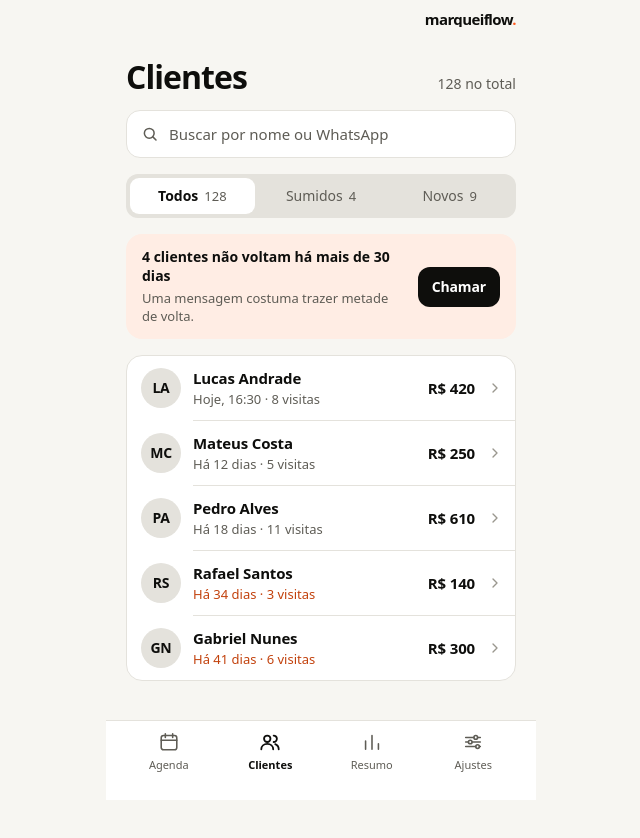
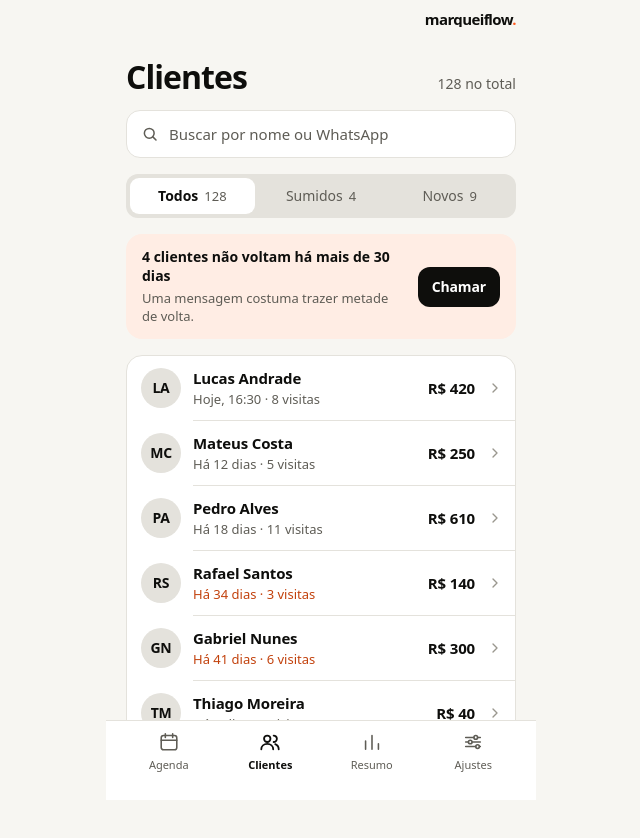
Before and after one commit to KauaCasella/marqueiflow, a React (Vite) app in the folder frontend/: page /painel/clientes in a window 1280 px wide. Shown: the top 838 px of the page, without its empty margins (319-959 px from the left). Before the commit the page ends 800 px from the top, so only its background shows below. Built offline with nearby package versions, Linux system fonts and the light colour scheme.

Commit message:
CLT-01: filtro Todos, Sumidos e Novos muda a lista de clientes (somente tela)

```diff
--- a/frontend/src/presentation/components/clientes/ListaClientes.jsx
+++ b/frontend/src/presentation/components/clientes/ListaClientes.jsx
@@ -4,7 +4,7 @@ import setaIcon from "@/presentation/assets/icons/seta-direita-16-clara.svg";
 
 /**
  * Lista de clientes: iniciais, última visita, total gasto.
- * clientes: { id, iniciais, nome, ultimaVisita, total, sumido? }.
+ * clientes: { id, iniciais, nome, ultimaVisita, total, sumido?, novo? }.
  * sumido: a linha da última visita fica em laranja.
  */
 export function ListaClientes({ clientes, onAbrir }) {
--- a/frontend/src/presentation/components/clientes/clientesExemplo.js
+++ b/frontend/src/presentation/components/clientes/clientesExemplo.js
@@ -48,6 +48,16 @@ export const CLIENTES = [
     total: "R$ 300",
     sumido: true,
   },
+  {
+    id: 6,
+    iniciais: "TM",
+    nome: "Thiago Moreira",
+    whatsapp: "(19) 9 9567-8901",
+    ultimaVisita: "Há 3 dias · 1 visita",
+    visitas: 1,
+    total: "R$ 40",
+    novo: true,
+  },
 ];
 
 /** Cliente de exemplo pelo id da rota; undefined se não existir. */
--- a/frontend/src/presentation/pages/painel/ClientesPage.jsx
+++ b/frontend/src/presentation/pages/painel/ClientesPage.jsx
@@ -1,5 +1,6 @@
 // CLT-01 — Clientes (só a tela; dados de exemplo do Figma)
 // A busca filtra a lista pelo nome (sem ligar para acentos ou maiúsculas) ou pelo WhatsApp.
+// O filtro mostra todos, só os sumidos (mais de 30 dias sem vir) ou só os novos; vale junto com a busca.
 import { useRef, useState } from "react";
 import { useNavigate } from "react-router";
 import { PainelLayout } from "@/presentation/components/painel/PainelLayout";
@@ -31,13 +32,24 @@ const buscar = (clientes, busca) => {
   );
 };
 
+const FILTRAR = {
+  todos: () => true,
+  sumidos: (c) => c.sumido,
+  novos: (c) => c.novo,
+};
+const VAZIO = {
+  todos: "Nenhum cliente ainda.",
+  sumidos: "Nenhum cliente sumido.",
+  novos: "Nenhum cliente novo.",
+};
+
 export default function ClientesPage() {
   const navigate = useNavigate();
   const [filtro, setFiltro] = useState("todos");
   const [busca, setBusca] = useState("");
   const campoBusca = useRef(null);
   const [chamando, setChamando] = useState(false);
-  const encontrados = buscar(CLIENTES, busca);
+  const encontrados = buscar(CLIENTES.filter(FILTRAR[filtro]), busca);
 
   return (
     <PainelLayout aba="clientes" className="gap-4 pt-5">
@@ -107,11 +119,11 @@ export default function ClientesPage() {
         />
       ) : (
         <p className="rounded-2xl border border-line bg-surface px-4 py-6 text-center text-sm leading-[1.45] text-ink-2">
-          Nenhum cliente encontrado para “{busca.trim()}”.
+          {busca.trim() ? `Nenhum cliente encontrado para “${busca.trim()}”.` : VAZIO[filtro]}
         </p>
       )}
       <p className="sr-only" aria-live="polite">
-        {busca.trim() && `${encontrados.length} de ${CLIENTES.length} clientes`}
+        {(busca.trim() || filtro !== "todos") && `${encontrados.length} clientes na lista`}
       </p>
       <ChamarSumidosSheet
         key={String(chamando)}
```
